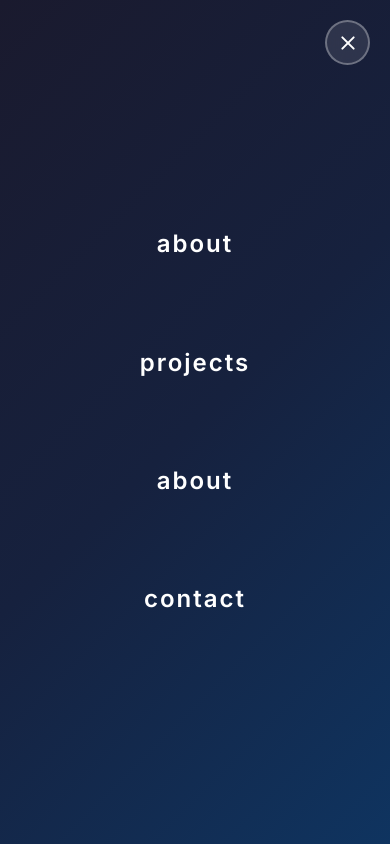
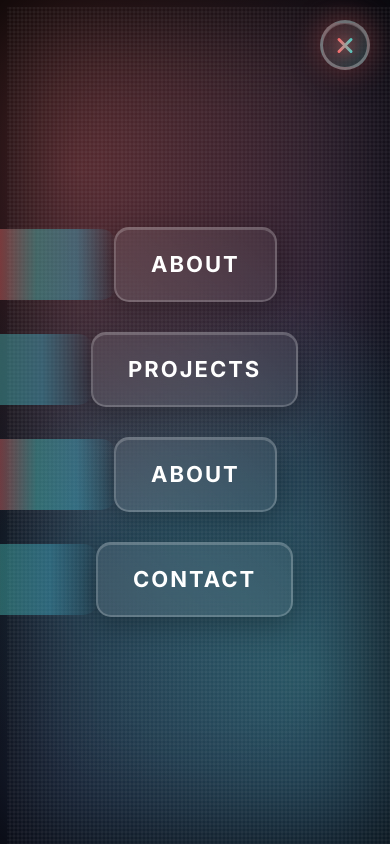
Before and after one commit to Semih-AIORGO/AIORGO-website, a plain HTML site: page index.html in a window 390 px wide. Both pictures are taken after a click on the button "Toggle navigation menu". Drawn offline with Linux system fonts and the light colour scheme.

Commit message:
Create gaming-style fullscreen hamburger menu with neon effects and X close button

```diff
--- a/style.css
+++ b/style.css
@@ -57,76 +57,236 @@ body {
     left: 0;
     width: 100vw;
     height: 100vh;
-    background: linear-gradient(135deg, #1a1a2e 0%, #16213e 50%, #0f3460 100%);
+    background:
+        radial-gradient(circle at 20% 20%, rgba(255, 107, 107, 0.3) 0%, transparent 50%),
+        radial-gradient(circle at 80% 80%, rgba(78, 205, 196, 0.3) 0%, transparent 50%),
+        radial-gradient(circle at 40% 60%, rgba(69, 183, 209, 0.2) 0%, transparent 50%),
+        linear-gradient(135deg, #0a0a0a 0%, #1a1a2e 50%, #16213e 100%);
     flex-direction: column;
     justify-content: center;
     align-items: center;
     z-index: 9999;
-    transform: translateY(-100%);
+    transform: scale(0.8) rotateX(15deg);
     opacity: 0;
-    transition: all 0.4s ease;
+    transition: all 0.6s cubic-bezier(0.68, -0.55, 0.265, 1.55);
     overflow: hidden;
+    box-shadow:
+        inset 0 0 100px rgba(0, 0, 0, 0.8),
+        0 0 200px rgba(255, 107, 107, 0.3);
+    perspective: 1000px;
+}
+
+.nav-menu::before {
+    content: '';
+    position: absolute;
+    top: 0;
+    left: 0;
+    width: 100%;
+    height: 100%;
+    background:
+        repeating-linear-gradient(
+            0deg,
+            transparent,
+            transparent 2px,
+            rgba(255, 255, 255, 0.03) 2px,
+            rgba(255, 255, 255, 0.03) 4px
+        ),
+        repeating-linear-gradient(
+            90deg,
+            transparent,
+            transparent 2px,
+            rgba(255, 255, 255, 0.03) 2px,
+            rgba(255, 255, 255, 0.03) 4px
+        );
+    animation: gridMove 8s linear infinite;
+    pointer-events: none;
+}
+
+@keyframes gridMove {
+    0% { transform: translate(0, 0); }
+    100% { transform: translate(20px, 20px); }
 }
 
 .nav-menu.active {
     display: flex;
-    transform: translateY(0);
+    transform: scale(1) rotateX(0deg);
     opacity: 1;
 }
 
 .nav-link {
     display: block;
-    padding: 30px 60px;
+    padding: 25px 50px;
     text-decoration: none;
     color: #ffffff;
-    font-weight: 600;
-    font-size: 32px;
-    transition: all 0.3s ease;
-    text-transform: lowercase;
-    letter-spacing: 2px;
+    font-weight: 700;
+    font-size: 36px;
+    transition: all 0.4s cubic-bezier(0.68, -0.55, 0.265, 1.55);
+    text-transform: uppercase;
+    letter-spacing: 4px;
     position: relative;
-    margin: 20px 0;
+    margin: 15px 0;
     text-align: center;
+    background: linear-gradient(45deg, rgba(255, 255, 255, 0.1), rgba(255, 255, 255, 0.05));
+    backdrop-filter: blur(20px);
+    border: 2px solid rgba(255, 255, 255, 0.2);
+    border-radius: 15px;
+    box-shadow:
+        0 8px 32px rgba(0, 0, 0, 0.3),
+        inset 0 1px 0 rgba(255, 255, 255, 0.2);
+    transform: translateY(20px);
+    opacity: 0;
+    animation: gameMenuSlideIn 0.8s ease forwards;
+    animation-delay: calc(var(--i) * 0.1s);
+}
+
+@keyframes gameMenuSlideIn {
+    0% {
+        transform: translateY(20px) scale(0.8);
+        opacity: 0;
+    }
+    50% {
+        transform: translateY(-5px) scale(1.05);
+        opacity: 0.8;
+    }
+    100% {
+        transform: translateY(0) scale(1);
+        opacity: 1;
+    }
+}
+
+.nav-link::before {
+    content: '';
+    position: absolute;
+    top: 0;
+    left: -100%;
+    width: 100%;
+    height: 100%;
+    background: linear-gradient(90deg,
+        transparent,
+        rgba(255, 107, 107, 0.4),
+        rgba(78, 205, 196, 0.4),
+        rgba(69, 183, 209, 0.4),
+        transparent);
+    border-radius: 15px;
+    transition: left 0.8s ease;
+    z-index: -1;
+}
+
+.nav-link::after {
+    content: '';
+    position: absolute;
+    bottom: 0;
+    left: 50%;
+    width: 0;
+    height: 3px;
+    background: linear-gradient(90deg, #ff6b6b, #4ecdc4, #45b7d1);
+    background-size: 200% 100%;
+    transition: all 0.6s ease;
+    transform: translateX(-50%);
+    border-radius: 2px;
+    box-shadow: 0 0 20px rgba(255, 107, 107, 0.8);
+    animation: neonGlow 2s ease-in-out infinite;
+}
+
+@keyframes neonGlow {
+    0%, 100% {
+        background-position: 0% 50%;
+        box-shadow: 0 0 20px rgba(255, 107, 107, 0.8);
+    }
+    50% {
+        background-position: 100% 50%;
+        box-shadow: 0 0 30px rgba(78, 205, 196, 1);
+    }
+}
+
+.nav-link:hover::before {
+    left: 100%;
+}
+
+.nav-link:hover::after {
+    width: 80%;
+    box-shadow: 0 0 40px rgba(78, 205, 196, 1);
 }
 
 .nav-link:hover {
     color: #ffffff;
-    transform: translateY(-5px);
-    text-shadow: 0 0 20px rgba(255, 255, 255, 0.8);
+    transform: translateY(-8px) scale(1.05);
+    box-shadow:
+        0 20px 60px rgba(0, 0, 0, 0.4),
+        inset 0 1px 0 rgba(255, 255, 255, 0.3),
+        0 0 50px rgba(255, 107, 107, 0.6);
+    text-shadow:
+        0 0 10px rgba(255, 255, 255, 0.8),
+        0 0 20px rgba(255, 107, 107, 0.6),
+        0 0 30px rgba(78, 205, 196, 0.4);
 }
 
 .menu-close-btn {
     position: absolute;
     top: 30px;
     right: 30px;
-    width: 60px;
-    height: 60px;
-    background: rgba(255, 255, 255, 0.1);
-    border: 2px solid rgba(255, 255, 255, 0.3);
+    width: 70px;
+    height: 70px;
+    background: linear-gradient(135deg, rgba(255, 107, 107, 0.2), rgba(78, 205, 196, 0.2));
+    border: 3px solid rgba(255, 255, 255, 0.3);
     border-radius: 50%;
     display: flex;
     align-items: center;
     justify-content: center;
     cursor: pointer;
-    transition: all 0.3s ease;
+    transition: all 0.4s cubic-bezier(0.68, -0.55, 0.265, 1.55);
     z-index: 10000;
-    backdrop-filter: blur(10px);
+    backdrop-filter: blur(20px);
+    box-shadow:
+        0 8px 32px rgba(0, 0, 0, 0.3),
+        inset 0 1px 0 rgba(255, 255, 255, 0.2),
+        0 0 30px rgba(255, 107, 107, 0.4);
+    transform: scale(0) rotate(-180deg);
+    animation: gameCloseAppear 0.6s ease forwards;
+    animation-delay: 0.4s;
+}
+
+@keyframes gameCloseAppear {
+    0% {
+        transform: scale(0) rotate(-180deg);
+        opacity: 0;
+    }
+    50% {
+        transform: scale(1.2) rotate(-90deg);
+        opacity: 0.8;
+    }
+    100% {
+        transform: scale(1) rotate(0deg);
+        opacity: 1;
+    }
 }
 
 .menu-close-btn:hover {
-    background: rgba(255, 255, 255, 0.2);
-    border-color: rgba(255, 255, 255, 0.5);
-    transform: rotate(90deg);
+    background: linear-gradient(135deg, rgba(255, 107, 107, 0.4), rgba(78, 205, 196, 0.4));
+    border-color: rgba(255, 255, 255, 0.6);
+    transform: scale(1.1) rotate(180deg);
+    box-shadow:
+        0 15px 50px rgba(0, 0, 0, 0.4),
+        inset 0 1px 0 rgba(255, 255, 255, 0.3),
+        0 0 50px rgba(255, 107, 107, 0.8);
 }
 
 .menu-close-btn::before,
 .menu-close-btn::after {
     content: '';
     position: absolute;
-    width: 24px;
-    height: 2px;
-    background: #ffffff;
-    border-radius: 1px;
+    width: 28px;
+    height: 4px;
+    background: linear-gradient(90deg, #ff6b6b, #4ecdc4);
+    border-radius: 2px;
+    box-shadow: 0 0 15px rgba(255, 107, 107, 0.8);
+    transition: all 0.3s ease;
+}
+
+.menu-close-btn:hover::before,
+.menu-close-btn:hover::after {
+    background: linear-gradient(90deg, #ffffff, #ffffff);
+    box-shadow: 0 0 20px rgba(255, 255, 255, 1);
 }
 
 .menu-close-btn::before {
@@ -217,19 +377,21 @@ body {
 
     .nav-link {
         font-size: 28px;
-        padding: 25px 50px;
+        padding: 20px 40px;
+        letter-spacing: 3px;
     }
 
     .menu-close-btn {
         top: 25px;
         right: 25px;
-        width: 50px;
-        height: 50px;
+        width: 60px;
+        height: 60px;
     }
 
     .menu-close-btn::before,
     .menu-close-btn::after {
-        width: 20px;
+        width: 24px;
+        height: 3px;
     }
 
     .hero-title {
@@ -239,20 +401,22 @@ body {
 
 @media (max-width: 480px) {
     .nav-link {
-        font-size: 24px;
-        padding: 20px 40px;
+        font-size: 22px;
+        padding: 18px 35px;
+        letter-spacing: 2px;
     }
 
     .menu-close-btn {
         top: 20px;
         right: 20px;
-        width: 45px;
-        height: 45px;
+        width: 50px;
+        height: 50px;
     }
 
     .menu-close-btn::before,
     .menu-close-btn::after {
-        width: 18px;
+        width: 20px;
+        height: 3px;
     }
 
     .hero-title {
```
